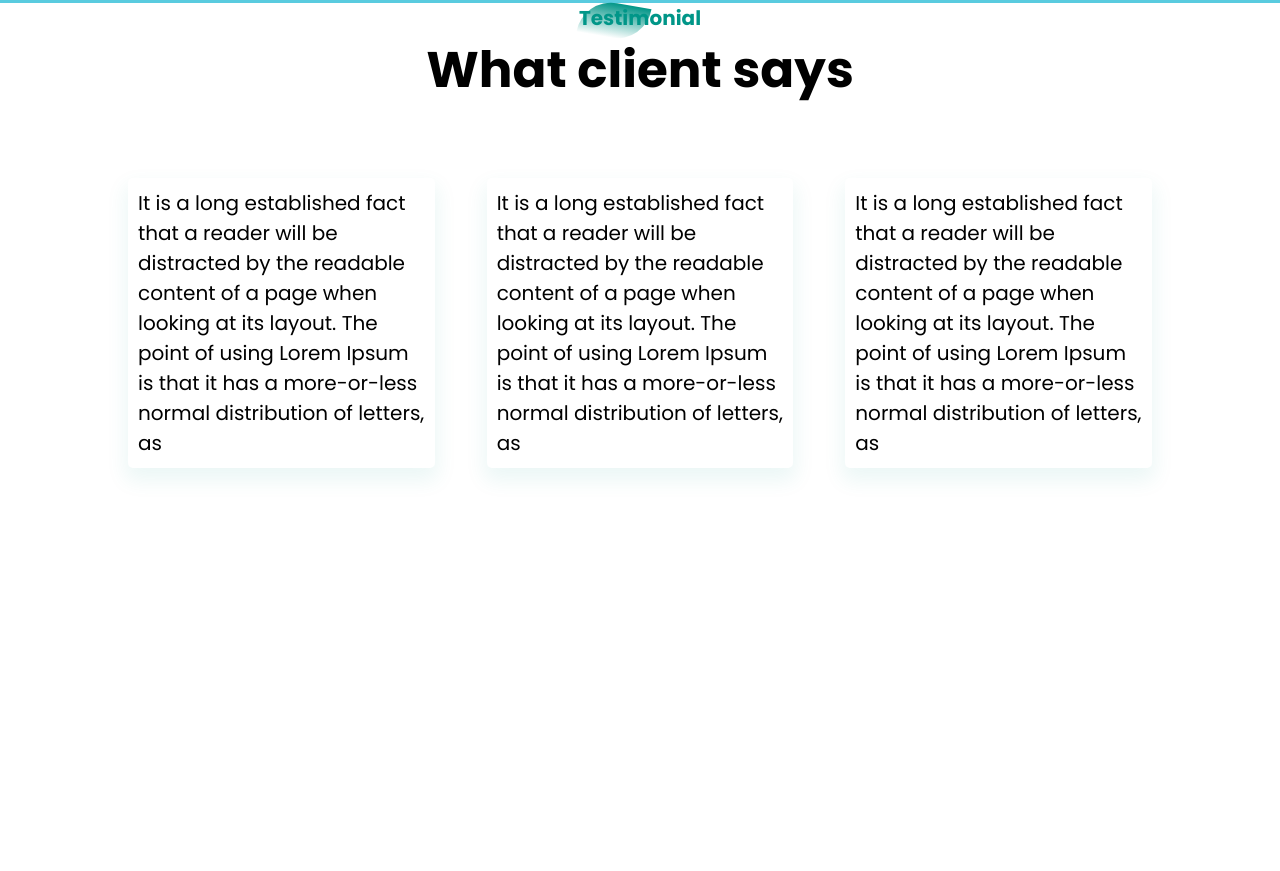
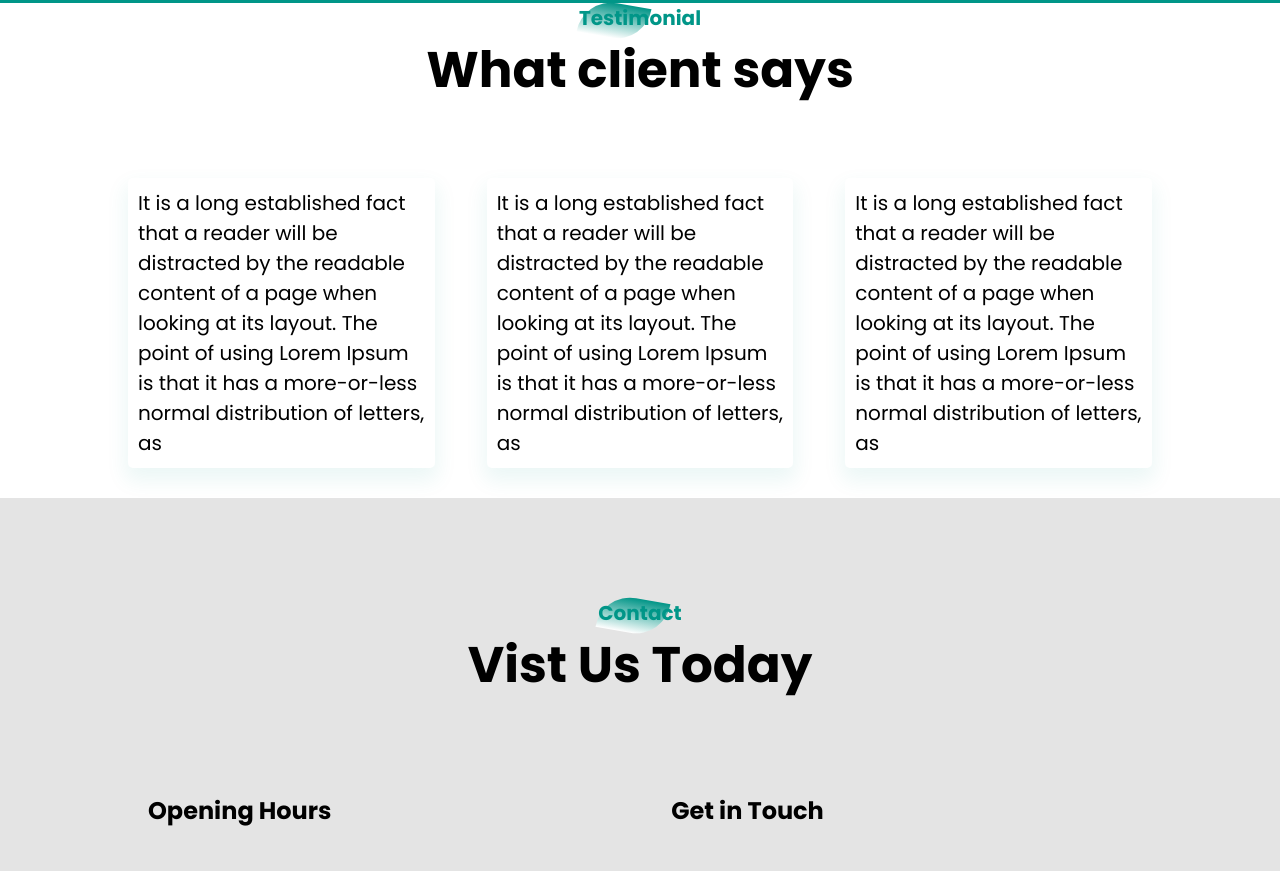
Before and after one commit to edgeremmanuel/bachubila, a plain HTML site: page index.html in a window 1280 px wide. Shown: the part 2306-3177 px from the top of the page. Before the commit the page ends 2804 px from the top, so only its background shows below. Drawn offline with Linux system fonts and the light colour scheme.

Commit message:
made changes

```diff
--- a/index.html
+++ b/index.html
@@ -128,6 +128,18 @@
 
 <!--footer-->
 <section id="footer">
+   <div class="title-text">
+      <p>Contact</p>
+      <h1>Vist Us Today</h1>
+  </div>
+  <div class="footer-row">
+   <div class="footer-left">
+      <h1>Opening Hours</h1>
+   </div>
+      <div class="footer-right">
+         <h1>Get in Touch</h1>
+      </div>
+  </div>
 
 </section>
 <script src="script.js"></script>
--- a/style.css
+++ b/style.css
@@ -103,7 +103,6 @@ nav ul li a{
 @media screen and (max-width:770px){
     .banner-text h1{font-size: 44px;}
     .banner-btn a{display: block;
-    margin: 20px auto;
     }
 }
  /*--features--*/
@@ -141,13 +140,23 @@ nav ul li a{
     border-top-left-radius: 35px;
     border-bottom-right-radius: 35px;
 }
+@media screen and (max-width:770px){
+   .title-text h1{
+    font-size: 35px;
+   }
+   .features{
+    flex-basis: 100%;
+   }
+}
+
 /*--service--*/
 
 #Services{
     width: 100%;
     padding: 70px 0;
-    background: #59cbdf;
+    background: #009688;
 }
+
 .service-box{
     width: 80%;
     display: flex;
@@ -160,7 +169,7 @@ nav ul li a{
         text-align: center;
         border-radius: 8px;
         margin-bottom: 20px;
-        color: #fff;
+        color: #000;
         position: relative;
 }
 .single-service img{
@@ -173,7 +182,6 @@ nav ul li a{
     top: 0;
     border-radius: 8px;
     cursor: pointer;
-    background: linear-gradient(rgba(0,0,0,0),#009688);
     opacity: 0;
     transition: 1s;
 }
@@ -250,3 +258,21 @@ hr{
         flex-basis:100%
     }
 }
+
+#footer{
+    padding: 100px 0 20px;
+    background: #e4e4e4;
+    position: relative;
+}
+.footer-row{
+    width: 80%;
+    margin: 0 auto;
+    display: flex;
+    justify-content: space-between;
+    flex-wrap: wrap;
+}
+.footer-left,.footer-right{
+        padding: 20px;
+        flex-basis: 45%;
+        margin-bottom: 20px;
+}
```
